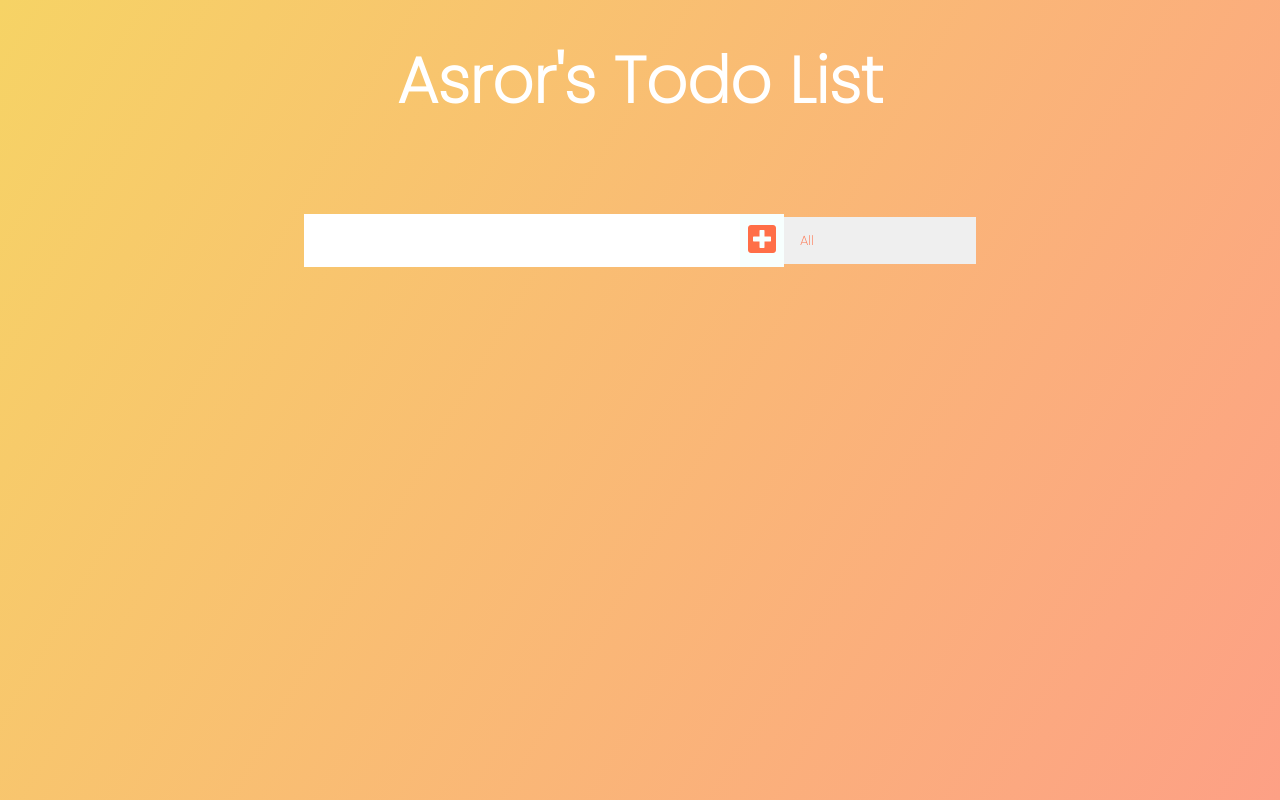
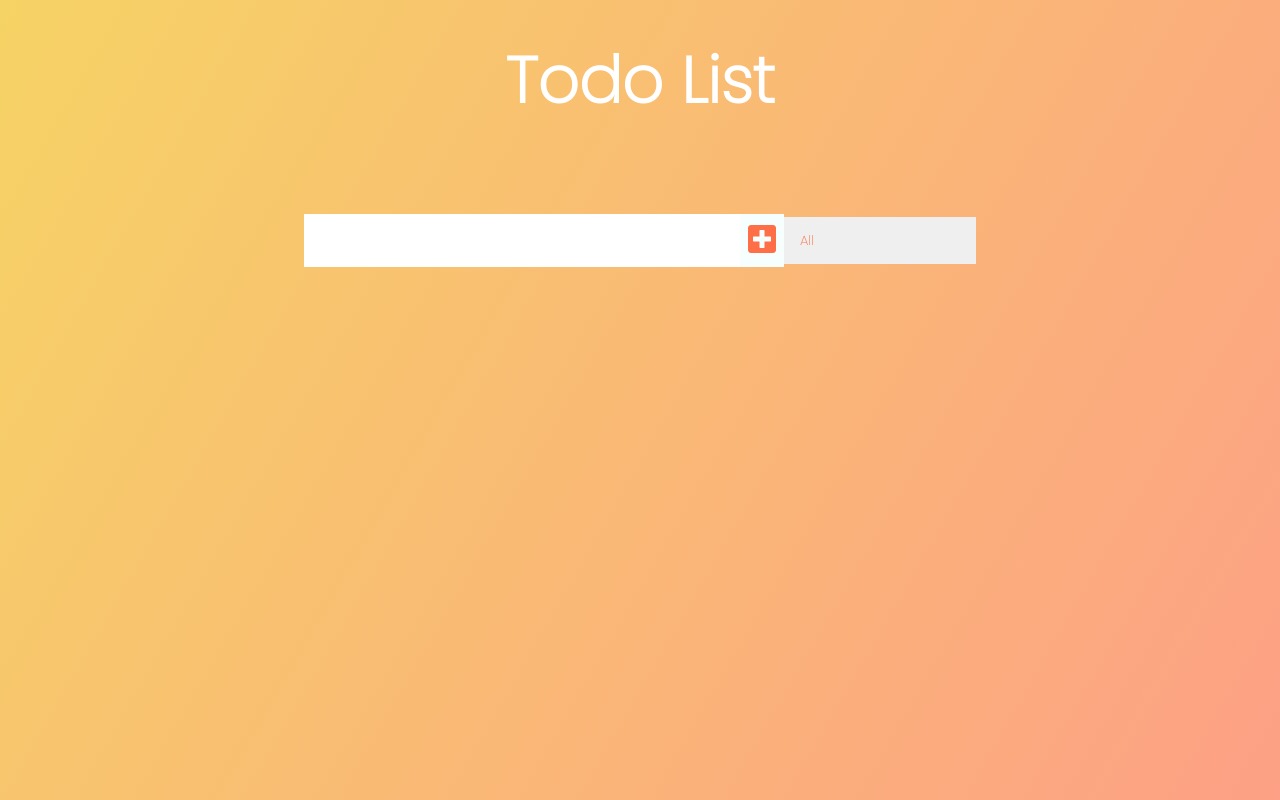
Before and after one commit to arakhm6/Todo, a plain HTML site: page index.html in a window 1280 px wide. Drawn offline with Linux system fonts and the light colour scheme.

Commit message:
Title update

```diff
--- a/index.html
+++ b/index.html
@@ -10,7 +10,7 @@
 </head>
 <body>
     <header>
-        <h1>Asror's Todo List</h1>
+        <h1>Todo List</h1>
     </header>
     <form>
         <input type='text' class='todo-input'>
```
